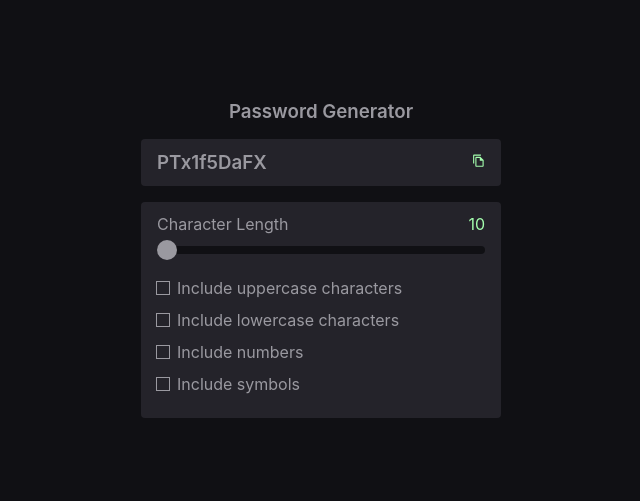
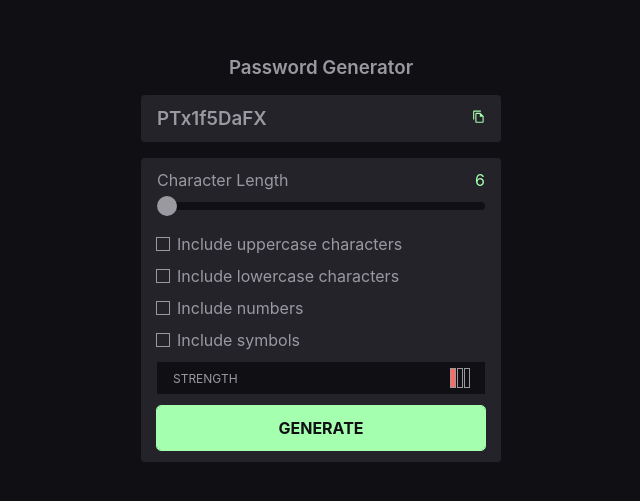
Before and after one commit to julianofirme/password-generator, a React (Vite) app: page / in a window 1280 px wide. Shown: the part 141-642 px from the top of the page, without its empty margins (319-959 px from the left). Built offline with nearby package versions, Linux system fonts and the light colour scheme.

Commit message:
feat: use Recoil.js to state management

```diff
--- a/package.json
+++ b/package.json
@@ -12,6 +12,7 @@
     "react": "^18.2.0",
     "react-dom": "^18.2.0",
     "react-icons": "^4.7.1",
+    "recoil": "^0.7.6",
     "styled-components": "^5.3.6"
   },
   "devDependencies": {
--- a/src/App.tsx
+++ b/src/App.tsx
@@ -1,14 +1,15 @@
 import React from 'react'
+import { RecoilRoot } from 'recoil'
 import { Layout } from './components/Layout'
 import GlobalStyles from "./styles/GlobalStyles"
 
 function App() {
 
   return (
-    <>
+    <RecoilRoot>
       <Layout />
       <GlobalStyles />
-    </>
+    </RecoilRoot>
   )
 }
 
--- /dev/null
+++ b/src/atoms/slider.tsx
@@ -0,0 +1,6 @@
+import { atom } from "recoil";
+
+export const sliderState = atom({
+  key: "Slider",
+  default: 6
+})
--- a/src/components/PasswordOptions/index.tsx
+++ b/src/components/PasswordOptions/index.tsx
@@ -1,16 +1,22 @@
 import React from "react";
+import { useRecoilValue } from "recoil";
+import { sliderState } from "../../atoms/slider";
 import { Checkbox } from "../Checkbox";
+import { GenerateButton } from "../GenerateButton";
+import { PasswordStrength } from "../PasswordStrength";
 import { Slider } from "../Slider";
 
 import { Container, CharLength, Includes } from "./styles";
 
 export function PasswordOptions() {
+  const slideValue = useRecoilValue(sliderState)
+
   return (
     <Container>
       <CharLength>
         <div>
           <p>Character Length</p>
-          <span>10</span>
+          <span>{slideValue}</span>
         </div>
 
         <Slider />
@@ -22,6 +28,10 @@ export function PasswordOptions() {
         <Checkbox name="numbers" label="Include numbers" />
         <Checkbox name="symbols" label="Include symbols" />
       </Includes>
+
+      <PasswordStrength password="123a" />
+
+      <GenerateButton onClick={() => console.log('foo')}/>
     </Container>
   );
 }
--- a/src/components/Slider/index.tsx
+++ b/src/components/Slider/index.tsx
@@ -1,12 +1,14 @@
-import React, { ChangeEvent, useState } from 'react';
+import React, { ChangeEvent } from 'react';
+import { useRecoilState } from 'recoil';
+import { sliderState } from '../../atoms/slider';
 
 import { Container, StyledSlider } from './styles';
 
 export function Slider() {
-  const [value, setValue] = useState(6);
+  const [sliderValue, setSliderValue] = useRecoilState(sliderState)
 
   const handleChange = (event: ChangeEvent<HTMLInputElement>) => {
-    setValue(Number(event.target.value));
+    setSliderValue(Number(event.target.value));
   }
 
   return (
@@ -15,7 +17,7 @@ export function Slider() {
         type="range"
         min="6"
         max="12"
-        value={value}
+        value={sliderValue}
         onChange={handleChange}
       />
     </Container>
```
